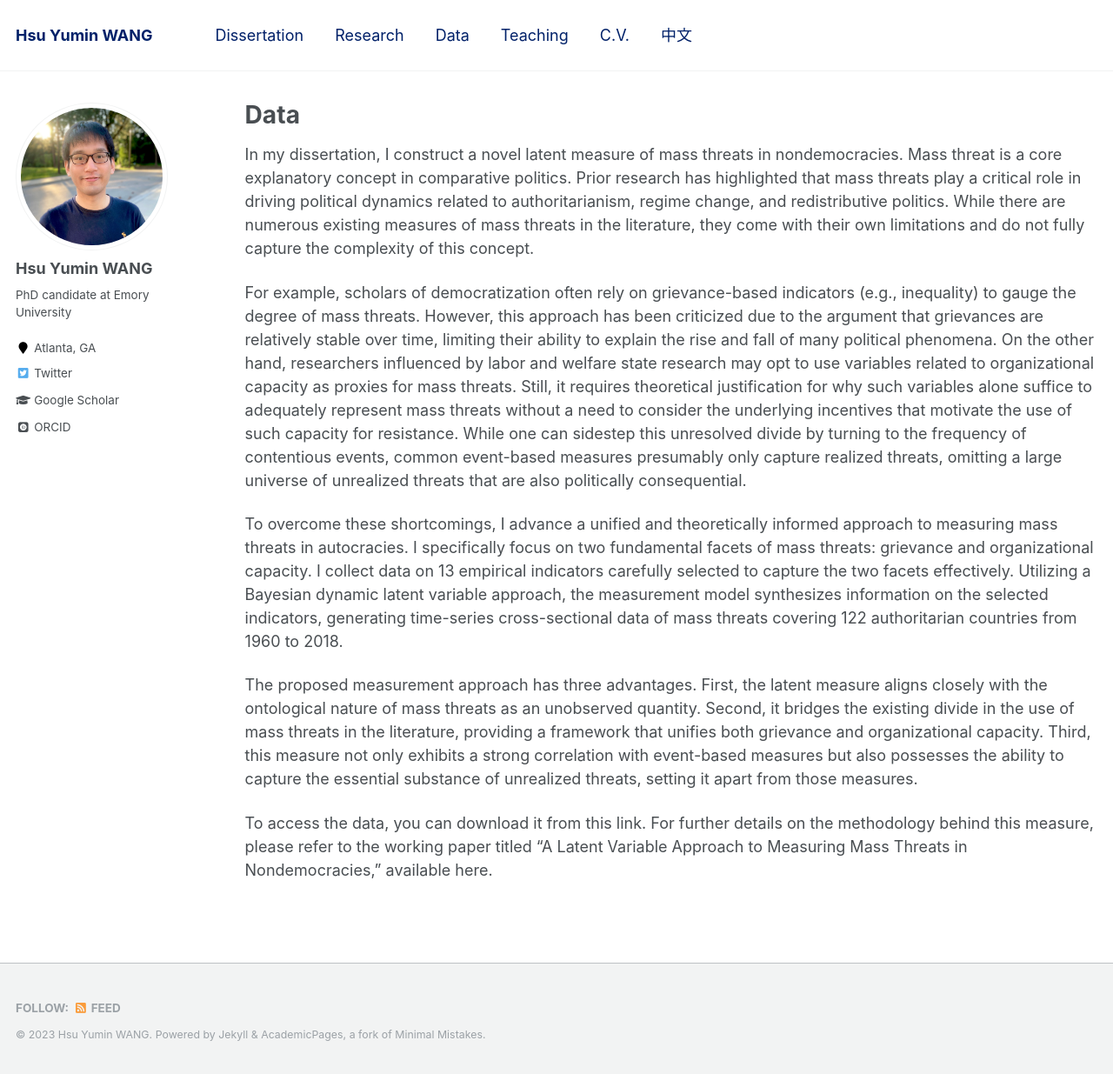
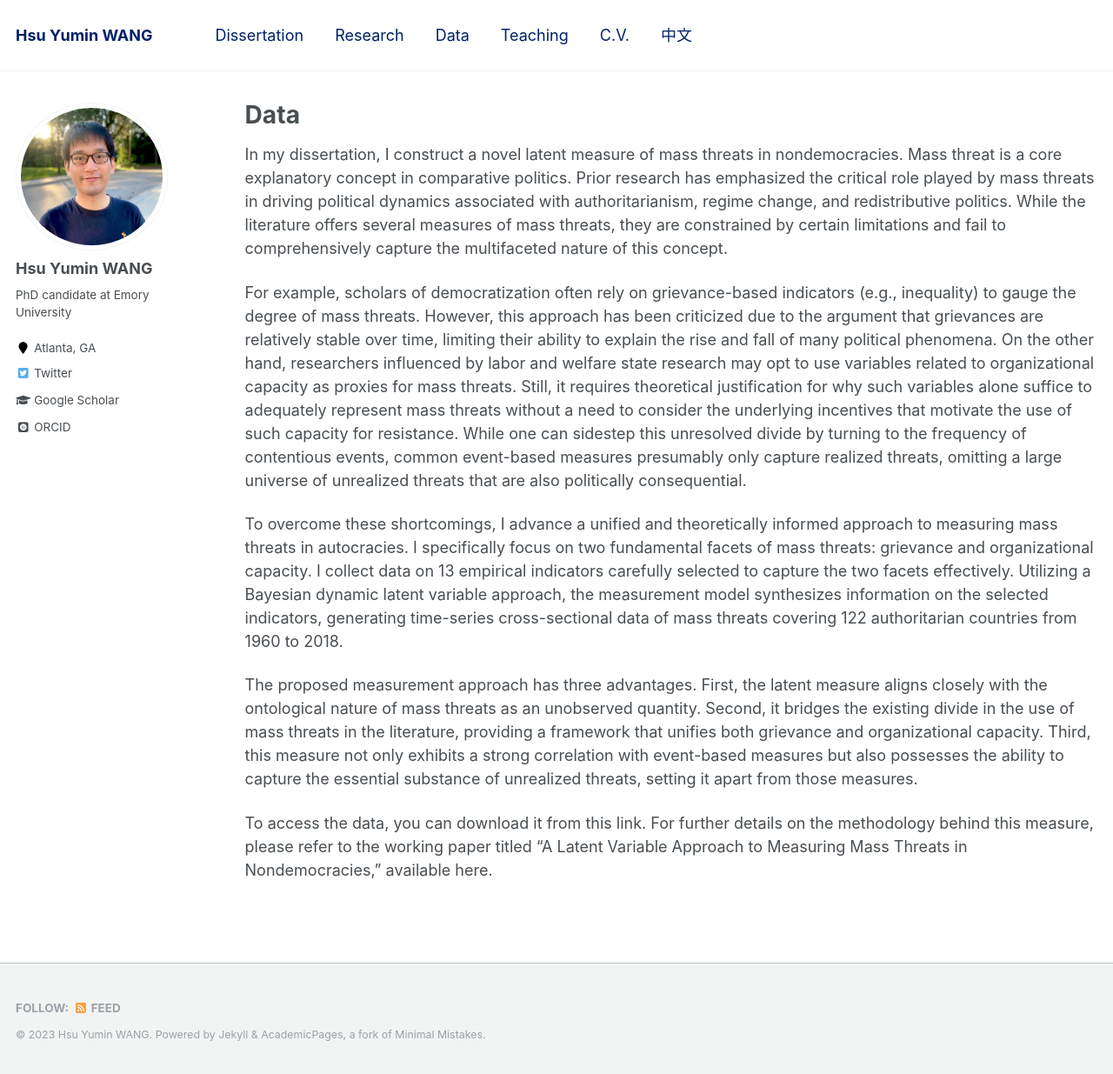
Before and after one commit to hsuyumin/hsuyumin.github.io, a Jekyll site: the page built from _pages/data.md, in a window 1280 px wide and 1235 px high. Shown: the whole window at 87% size. Built offline with Jekyll 4.4.1, drawn with Linux system fonts in a browser that asks for light colours; some web fonts are replaced.

Commit message:
Update data.md

```diff
--- a/_pages/data.md
+++ b/_pages/data.md
@@ -7,7 +7,7 @@ redirect_from:
   - /data
 ---
 
-In my dissertation, I construct a novel latent measure of mass threats in nondemocracies. Mass threat is a core explanatory concept in comparative politics. Prior research has highlighted that mass threats play a critical role in driving political dynamics related to authoritarianism, regime change, and redistributive politics. While there are numerous existing measures of mass threats in the literature, they come with their own limitations and do not fully capture the complexity of this concept.
+In my dissertation, I construct a novel latent measure of mass threats in nondemocracies. Mass threat is a core explanatory concept in comparative politics. Prior research has emphasized the critical role played by mass threats in driving political dynamics associated with authoritarianism, regime change, and redistributive politics. While the literature offers several measures of mass threats, they are constrained by certain limitations and fail to comprehensively capture the multifaceted nature of this concept.
 
 For example, scholars of democratization often rely on grievance-based indicators (e.g., inequality) to gauge the degree of mass threats. However, this approach has been criticized due to the argument that grievances are relatively stable over time, limiting their ability to explain the rise and fall of many political phenomena. On the other hand, researchers influenced by labor and welfare state research may opt to use variables related to organizational capacity as proxies for mass threats. Still, it requires theoretical justification for why such variables alone suffice to adequately represent mass threats without a need to consider the underlying incentives that motivate the use of such capacity for resistance. While one can sidestep this unresolved divide by turning to the frequency of contentious events, common event-based measures presumably only capture realized threats, omitting a large universe of unrealized threats that are also politically consequential.
 
```
